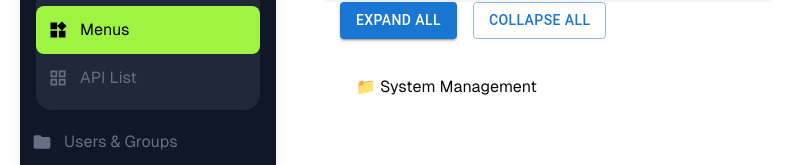
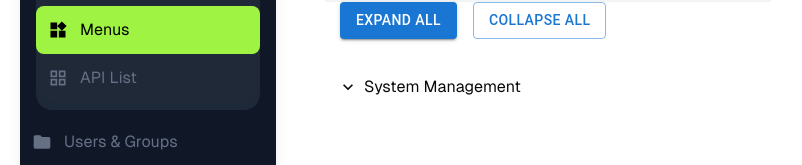
Before and after one commit to PulasthiAbey/menu-invention, a Next.js app in the folder frontend/: page /systems/menus in a window 1280 px wide. Shown: the part 238-403 px from the top of the page, without its empty margins (0-802 px from the left). Built offline with nearby package versions, Linux system fonts and the light colour scheme.

Commit message:
Menu changes

```diff
--- a/frontend/src/components/ui/TreeMenu.tsx
+++ b/frontend/src/components/ui/TreeMenu.tsx
@@ -1,8 +1,10 @@
 import { useState } from "react";
+import { ExpandMore, ExpandLess, AddCircle } from "@mui/icons-material";
 
 interface TreeNode {
   name: string;
   children?: TreeNode[];
+  showAddButton?: boolean; // Option to show "+" button
 }
 
 const sampleMenu: TreeNode[] = [
@@ -12,10 +14,42 @@ const sampleMenu: TreeNode[] = [
       {
         name: "Systems",
         children: [
-          { name: "System Code" },
+          {
+            name: "System Code",
+            children: [{ name: "Code Registration" }],
+            showAddButton: true,
+          },
+          { name: "Code Registration - 2" },
           { name: "Properties" },
-          { name: "Menus" },
+          {
+            name: "Menus",
+            children: [{ name: "Menu Registration" }],
+          },
+          {
+            name: "API List",
+            children: [
+              { name: "API Registration" },
+              { name: "API Edit" },
+            ],
+          },
         ],
+      },
+      {
+        name: "Users & Groups",
+        children: [
+          {
+            name: "Users",
+            children: [{ name: "User Account Registration" }],
+          },
+          {
+            name: "Groups",
+            children: [{ name: "User Group Registration" }],
+          },
+        ],
+      },
+      {
+        name: "사용자승인",
+        children: [{ name: "사용자승인 상세" }],
       },
     ],
   },
@@ -28,18 +62,41 @@ export default function TreeMenu() {
     setExpanded((prev) => ({ ...prev, [name]: !prev[name] }));
   };
 
-  const renderTree = (nodes: TreeNode[]) =>
+  const renderTree = (nodes: TreeNode[], level = 0) =>
     nodes.map((node) => (
-      <div key={node.name} className="pl-4">
-        <div
-          className="cursor-pointer"
-          onClick={() => node.children && toggleExpand(node.name)}
-        >
-          {node.children ? (expanded[node.name] ? "📂" : "📁") : "📄"}{" "}
-          {node.name}
+      <div key={node.name} className={`pl-${level * 4} flex flex-col`}>
+        {/* Row for Icon + Text */}
+        <div className="flex items-center space-x-2">
+          {/* Expand/Collapse Button Placeholder (Fixes Alignment) */}
+          <span className="w-4 flex justify-center">
+            {node.children ? (
+              <span
+                className="cursor-pointer"
+                onClick={() => toggleExpand(node.name)}
+              >
+                {expanded[node.name] ? (
+                  <ExpandLess fontSize="small" />
+                ) : (
+                  <ExpandMore fontSize="small" />
+                )}
+              </span>
+            ) : null}
+          </span>
+
+          {/* Node Name */}
+          <span>{node.name}</span>
+
+          {/* Add Button (Optional) */}
+          {node.showAddButton && (
+            <span className="text-blue-600 cursor-pointer">
+              <AddCircle fontSize="small" />
+            </span>
+          )}
         </div>
+
+        {/* Nested Children (Always inside the same section) */}
         {expanded[node.name] && node.children && (
-          <div>{renderTree(node.children)}</div>
+          <div className="pl-6">{renderTree(node.children, level + 1)}</div>
         )}
       </div>
     ));
```
Also changed, not shown: frontend/src/components/ui/Button.tsx (deleted), frontend/src/components/ui/Dropdown.tsx (deleted), frontend/src/components/ui/Input.tsx (deleted), frontend/src/components/ui/Modal.tsx (deleted).
